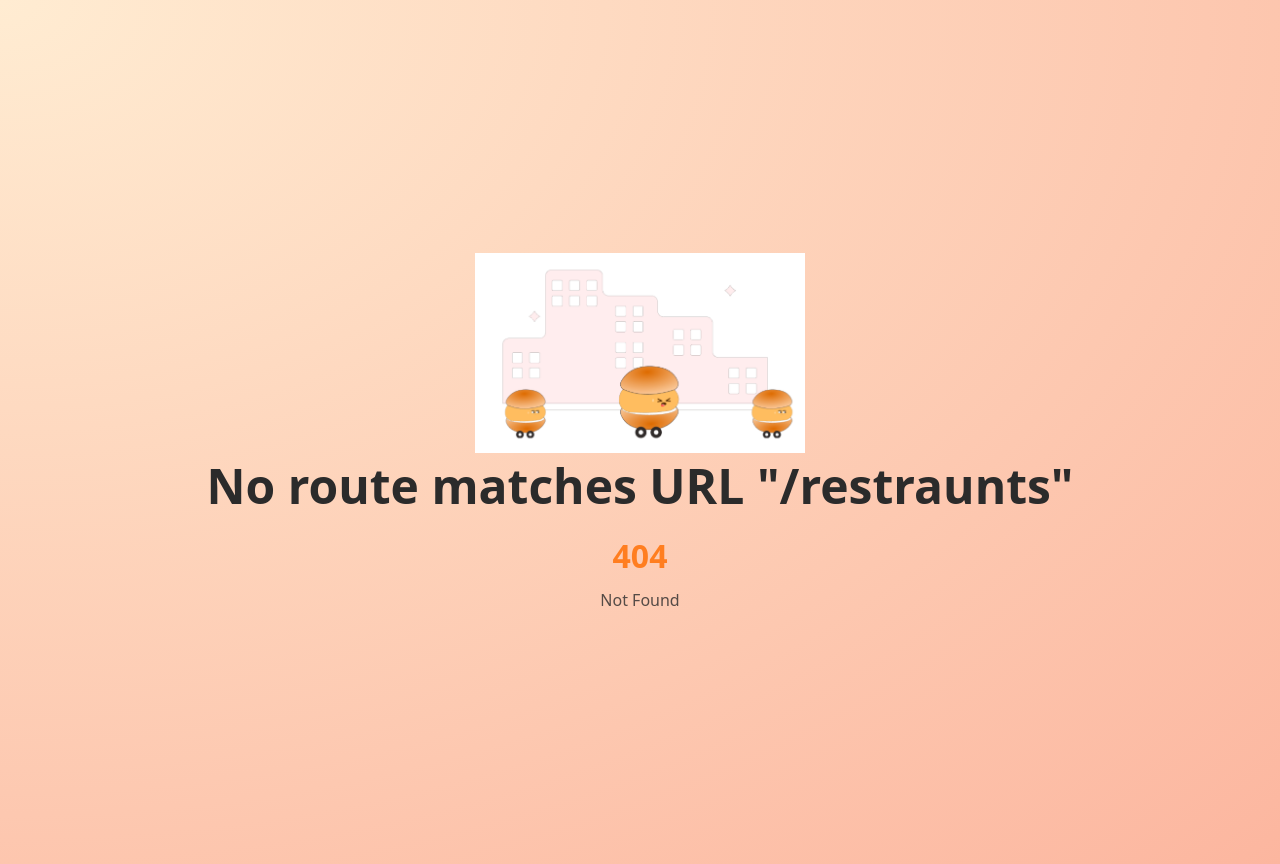
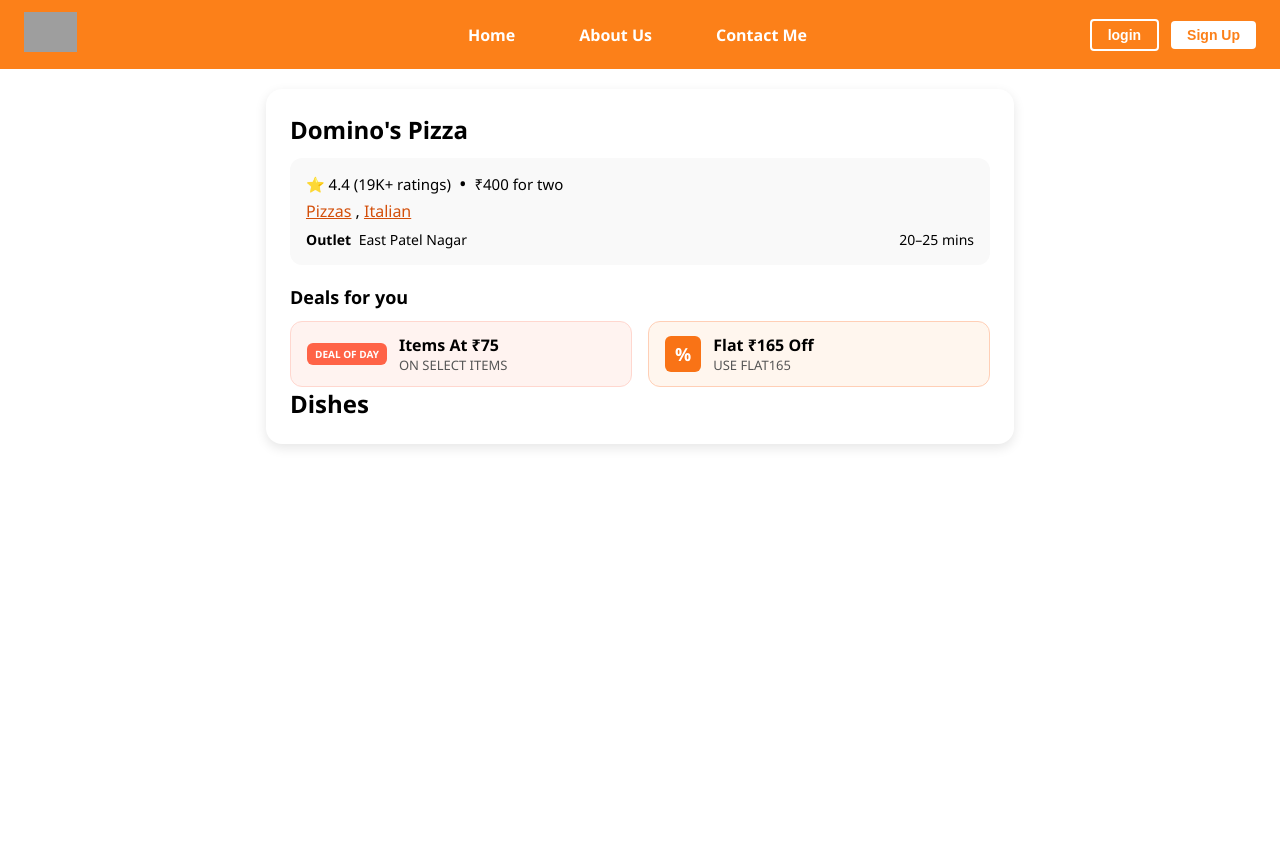
Before and after one commit to CodeRishVerse/FOOD-ORDERING, a React (Vite) app: page /restraunts in a window 1280 px wide. Before the commit this address had no page. After the commit the page ends 800 px from the top, so only its background shows below. Built offline with nearby package versions, Linux system fonts and the light colour scheme; grey boxes are pictures that could not be loaded.

Commit message:
Dynamic Routing

```diff
--- a/package.json
+++ b/package.json
@@ -16,6 +16,7 @@
     "parcel": "^2.15.4",
     "react": "^19.1.0",
     "react-dom": "^19.1.0",
-    "react-router": "^7.6.3"
+    "react-router": "^7.6.3",
+    "react-router-dom": "^7.6.3"
   }
 }
--- a/src/components/Body.js
+++ b/src/components/Body.js
@@ -1,12 +1,14 @@
 import { useEffect, useState } from "react";
 import ResCard from "./ResCard";
 import Shimmer from "./Shimmer";
+import { Link } from "react-router";
+
 
 const Body = () => {
 
   const [listOfRestraunts, setlistofRestraunts] = useState([]);
-    const [listOfRestrauntsC, setList]= useState([]);
-    const [searchText,setSearchText] = useState("");
+  const [listOfRestrauntsC, setList] = useState([]);
+  const [searchText, setSearchText] = useState("");
   console.log(listOfRestrauntsC);
   useEffect(() => {
     fetchData();
@@ -21,7 +23,7 @@
 
   }
 
-    return  (
+  return (
     <>
 
       <div className="search-container">
@@ -30,11 +32,10 @@
           placeholder="Search restaurants..."
           className="search-input"
           value={searchText}
-                   onChange={(e)=>setSearchText(e.target.value)}
+          onChange={(e) => setSearchText(e.target.value)}
         />
-                <button className="search-button" onClick={()=>
-                    {
-                        const searchFilter = listOfRestrauntsC.filter((res)=>res?.info?.name?.toLowerCase().includes(searchText.toLowerCase()));
+        <button className="search-button" onClick={() => {
+          const searchFilter = listOfRestrauntsC.filter((res) => res?.info?.name?.toLowerCase().includes(searchText.toLowerCase()));
 
           setlistofRestraunts(searchFilter);
         }
@@ -45,7 +46,7 @@
           className="top-rated-btn"
           onClick={() => {
             const result = listOfRestrauntsC.filter(
-        res => res?.info?.avgRating >4.2
+              res => res?.info?.avgRating > 4.2
             );
             console.log(result);
             setlistofRestraunts(result);
@@ -63,14 +64,15 @@
       </div>
 
 
-   {listOfRestraunts.length===0?<Shimmer></Shimmer>:<div className="Res-Container">
+      {listOfRestraunts.length === 0 ? <Shimmer></Shimmer> : <div className="Res-Container">
         {listOfRestraunts.map((res, key) => {
-                    return <ResCard resList={res} key={res?.info?.id}></ResCard>
+          return <Link to={`restraunts`} key={res?.info?.id}><ResCard resList={res}></ResCard></Link>
 
         })}
 
+      </div>
 
-            </div>}
+      }
     </>
 
   );
--- /dev/null
+++ b/src/components/RestrauntsMenu.js
@@ -0,0 +1,54 @@
+const RestrauntsMenu = () => {
+    return (
+
+        <div className="dominos-card">
+            <h2 className="title">Domino's Pizza</h2>
+
+            <div className="info-box">
+                <div className="rating-price">
+                    <span className="rating">⭐ 4.4 (19K+ ratings)</span>
+                    <span className="dot">•</span>
+                    <span className="price">₹400 for two</span>
+                </div>
+                <div className="cuisine">
+                    <a href="#">Pizzas</a>, <a href="#">Italian</a>
+                </div>
+                <div className="outlet-time">
+                    <div className="outlet">
+                        <span className="label">Outlet</span> East Patel Nagar
+                    </div>
+                    <div className="time">20–25 mins</div>
+                </div>
+            </div>
+
+            <h3 className="deals-heading">Deals for you</h3>
+
+            <div className="deals-container">
+                <div className="deal-box">
+                    <div className="badge">DEAL OF DAY</div>
+                    <div className="deal-text">
+                        <strong>Items At ₹75</strong>
+                        <div>ON SELECT ITEMS</div>
+                    </div>
+                </div>
+
+                <div className="deal-box orange">
+                    <div className="badge percent">%</div>
+                    <div className="deal-text">
+                        <strong>Flat ₹165 Off</strong>
+                        <div>USE FLAT165</div>
+                    </div>
+                </div>
+            </div>
+
+
+            <h2>Dishes</h2>
+
+
+        </div>
+
+
+    )
+}
+
+export default RestrauntsMenu;
--- a/style.css
+++ b/style.css
@@ -1,5 +1,4 @@
-*
-{
+* {
   margin: 0;
   padding: 0;
 }
@@ -19,11 +18,10 @@
   height: 40px;
 }
 
-.list-Items
-{
+.list-Items {
   display: flex;
   align-items: center;
-    gap:2.5rem;
+  gap: 2.5rem;
   list-style-type: none;
   margin-left: 7.5rem;
 
@@ -172,7 +170,8 @@
 .Res-Container {
   display: flex;
   flex-wrap: wrap;
-  justify-content: center;   /* ⬅️ cards start centred, not hard-left */
+  justify-content: center;
+  /* ⬅️ cards start centred, not hard-left */
   gap: 1rem;
   padding: 0 12px;
 }
@@ -198,9 +197,11 @@
 
 .filter-actions {
   display: flex;
-  justify-content: center;   /* ⬅️ centre the row */
+  justify-content: center;
+  /* ⬅️ centre the row */
   align-items: center;
-  gap: 0.75rem;              /* consistent breathing room */
+  gap: 0.75rem;
+  /* consistent breathing room */
   margin: 16px auto;
   max-width: 200px;
 }
@@ -208,16 +209,20 @@
 /* ──────────────────────── reset button */
 .reset-btn {
   padding: 0.5rem 1rem;
-  font: inherit;                   /* adopt parent font */
-  border: 1px solid #d0d0d0;       /* light grey outline */
+  font: inherit;
+  /* adopt parent font */
+  border: 1px solid #d0d0d0;
+  /* light grey outline */
   border-radius: 4px;
-  background-color: #fff;          /* flat white */
+  background-color: #fff;
+  /* flat white */
   cursor: pointer;
   transition: background-color 0.15s ease;
 }
 
 .reset-btn:hover {
-  background-color: #f5f5f5;       /* soft hover */
+  background-color: #f5f5f5;
+  /* soft hover */
 }
 
 
@@ -231,23 +236,28 @@
 
 /* single placeholder card */
 .shimmer-box {
-  width: 280px;           /* same width as a real card */
-  height: 245px;          /* tweak to match your image+info block */
+  width: 280px;
+  /* same width as a real card */
+  height: 245px;
+  /* tweak to match your image+info block */
   border-radius: 10px;
-  background: linear-gradient(
-    90deg,
+  background: linear-gradient(90deg,
       #f0f0f0 25%,
       #e0e0e0 50%,
-    #f0f0f0 75%
-  );
+      #f0f0f0 75%);
   background-size: 400% 100%;
   animation: shimmer 1.2s infinite;
 }
 
 /* animation */
 @keyframes shimmer {
-  0%   { background-position: 100% 0; }
-  100% { background-position: -100% 0; }
+  0% {
+    background-position: 100% 0;
+  }
+
+  100% {
+    background-position: -100% 0;
+  }
 }
 
 /* === generic reset for this block (optional) === */
@@ -258,18 +268,17 @@
 
 /* === page wrapper === */
 .error-page {
-  min-height: 100dvh;                 /* full viewport height */
+  min-height: 100dvh;
+  /* full viewport height */
   display: flex;
   flex-direction: column;
   justify-content: center;
   align-items: center;
   padding: 2rem;
   /* soft gradient backdrop */
-  background: radial-gradient(
-    at top left,
+  background: radial-gradient(at top left,
       #ffecd2 0%,
-    #fcb69f 100%
-  );
+      #fcb69f 100%);
   color: #2b2b2b;
   font-family: system-ui, sans-serif;
   overflow: hidden;
@@ -279,11 +288,9 @@
 /* dark-mode support */
 @media (prefers-color-scheme: dark) {
   .error-page {
-    background: radial-gradient(
-      at top left,
+    background: radial-gradient(at top left,
         #2b2b2b 0%,
-      #111 100%
-    );
+        #111 100%);
     color: #f1f1f1;
   }
 }
@@ -299,7 +306,8 @@
 .error-status {
   font-size: clamp(1.2rem, 4vw, 2rem);
   font-weight: 600;
-  color: #ff7e20;            /* Swiggy-ish orange */
+  color: #ff7e20;
+  /* Swiggy-ish orange */
   margin-bottom: 0.75rem;
 }
 
@@ -309,3 +317,109 @@
   text-align: center;
   max-width: 38ch;
 }
+
+
+.dominos-card {
+  font-family: 'Segoe UI', sans-serif;
+  max-width: 700px;
+  margin: 20px auto;
+  padding: 24px;
+  border-radius: 16px;
+  box-shadow: 0 4px 12px rgba(0, 0, 0, 0.1);
+  background: #fff;
+}
+
+.title {
+  font-size: 24px;
+  font-weight: bold;
+  margin-bottom: 12px;
+}
+
+.info-box {
+  padding: 16px;
+  border-radius: 12px;
+  background: #f9f9f9;
+  margin-bottom: 20px;
+}
+
+.rating-price {
+  font-size: 15px;
+  display: flex;
+  align-items: center;
+  gap: 8px;
+  margin-bottom: 6px;
+}
+
+.dot {
+  font-size: 20px;
+  line-height: 0;
+}
+
+.cuisine a {
+  color: #d34f0a;
+  text-decoration: underline;
+  margin-right: 4px;
+}
+
+.outlet-time {
+  display: flex;
+  justify-content: space-between;
+  font-size: 14px;
+  margin-top: 8px;
+}
+
+.label {
+  font-weight: bold;
+  margin-right: 4px;
+}
+
+.deals-heading {
+  font-size: 18px;
+  margin: 20px 0 12px;
+}
+
+.deals-container {
+  display: flex;
+  gap: 16px;
+  flex-wrap: wrap;
+}
+
+.deal-box {
+  display: flex;
+  align-items: center;
+  gap: 12px;
+  background: #fff3f0;
+  padding: 12px 16px;
+  border-radius: 12px;
+  border: 1px solid #ffd7cf;
+  flex: 1 1 280px;
+}
+
+.deal-box.orange {
+  background: #fff6ee;
+  border-color: #ffcfb6;
+}
+
+.badge {
+  font-size: 10px;
+  font-weight: bold;
+  padding: 4px 8px;
+  background: #ff6347;
+  color: white;
+  border-radius: 6px;
+}
+
+.badge.percent {
+  background: #f97316;
+  font-size: 18px;
+  padding: 6px 10px;
+}
+
+.deal-text strong {
+  font-size: 16px;
+}
+
+.deal-text div {
+  font-size: 13px;
+  color: #555;
+}
```
Also changed, not shown: App.js (+14 -9 lines), 1 other file (tests, documents, lock files or other folders). Lines whose indentation alone changed are shown as unchanged.
